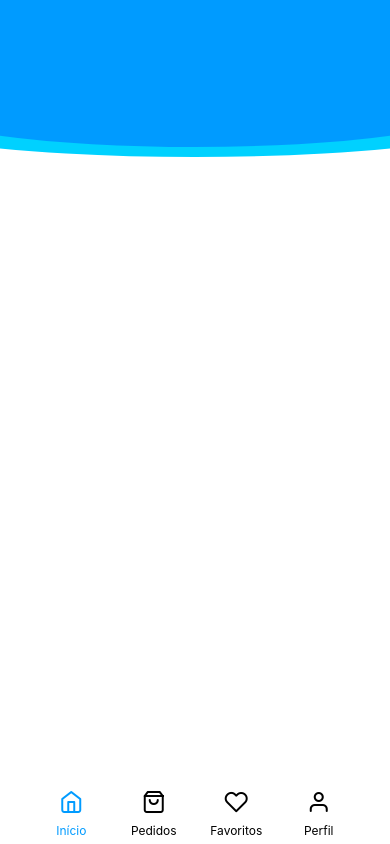
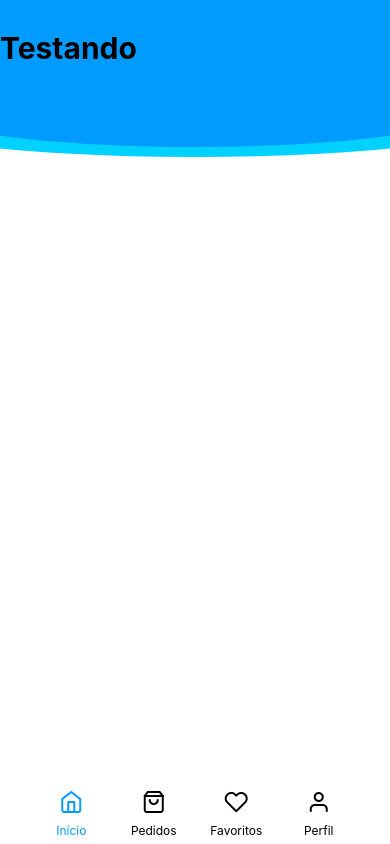
Before and after one commit to Gabrielvvidal/Connect-pet, a React Native app: screen / in a window 390 px wide. Built offline with nearby package versions, Linux system fonts and the light colour scheme.

Commit message:
Header componentizado visando uma melhora no código.

```diff
--- a/App.js
+++ b/App.js
@@ -1,10 +1,12 @@
 import { SafeAreaProvider } from "react-native-safe-area-context";
+import { StatusBar } from "react-native";
 import Routes from "./src/routes";
 
 export default function App() {
   return (
     <SafeAreaProvider>
      <Routes/>
+     <StatusBar backgroundColor={'#009BFF'}/>
     </SafeAreaProvider>
   );
 }
--- a/package.json
+++ b/package.json
@@ -10,13 +10,16 @@
   },
   "dependencies": {
     "@react-navigation/bottom-tabs": "^6.5.11",
+    "@react-navigation/drawer": "^6.6.6",
     "@react-navigation/native": "^6.1.9",
     "expo": "~49.0.15",
     "expo-status-bar": "~1.6.0",
     "react": "18.2.0",
     "react-native": "0.72.6",
     "react-native-safe-area-context": "4.6.3",
-    "react-native-screens": "~3.22.0"
+    "react-native-screens": "~3.22.0",
+    "react-native-gesture-handler": "~2.12.0",
+    "react-native-reanimated": "~3.3.0"
   },
   "devDependencies": {
     "@babel/core": "^7.20.0"
--- /dev/null
+++ b/src/components/HeaderInicio.js
@@ -0,0 +1,41 @@
+import { Text, View, StyleSheet } from "react-native";
+
+export default function HeaderInicio() {
+  return(
+    <>
+      <View style={styles.headerBackground}>
+          <Text style={styles.headerText}>Testando</Text>
+        </View>
+      <View style={styles.headerElipse}/>
+    </>
+  )
+}
+
+const styles = StyleSheet.create({
+  headerBackground: {
+    height: 120,
+    backgroundColor: '#009BFF',
+    zIndex: 10,
+    flexDirection: 'row'
+  },
+
+  headerElipse: {
+    borderRadius: 50,
+    backgroundColor: '#009bff',
+    width: 100,
+    height: 100,
+    transform: [{ scaleX: 7 }],
+    alignSelf: 'center',
+    marginTop: -63,
+    borderWidth: 10,
+    borderColor: '#00D1FF'
+  },
+
+  headerText: {
+    fontSize: 30,
+    fontWeight: 'bold',
+    color: '#000000',
+    textAlign: 'center',
+    paddingTop: 30
+  }
+})
--- a/src/screens/Inicio.js
+++ b/src/screens/Inicio.js
@@ -1,13 +1,12 @@
-import * as React from 'react'
-import { Text, View , StyleSheet } from "react-native";
+import { StyleSheet } from "react-native";
 import { SafeAreaView } from 'react-native-safe-area-context';
+
+import HeaderInicio from '../components/HeaderInicio';
 
 export default function Inicio() {
   return(
     <SafeAreaView style={styles.container}>
-      <View style={styles.headerBackground}>
-      </View>
-      <View style={styles.headerElipse}/>
+      <HeaderInicio />
     </SafeAreaView>
   )
 }
@@ -16,32 +15,5 @@ const styles = StyleSheet.create({
   container: {
     flex: 1,
     backgroundColor: '#ffffff'
-  },
-
-  headerBackground: {
-    height: 120,
-    backgroundColor: '#009BFF',
-    zIndex: 10,
-    flexDirection: 'row'
-  },
-
-  headerElipse: {
-    borderRadius: 50,
-    backgroundColor: '#009bff',
-    width: 100,
-    height: 100,
-    transform: [{ scaleX: 7 }],
-    alignSelf: 'center',
-    marginTop: -63,
-    borderWidth: 10,
-    borderColor: '#00D1FF'
-  },
-
-  headerText: {
-    fontSize: 30,
-    fontWeight: 'bold',
-    color: '#333',
-    textAlign: 'center',
-    paddingTop: 30
-  },
+  }
 })
```
Also changed, not shown: 1 other file (tests, documents, lock files or other folders).
